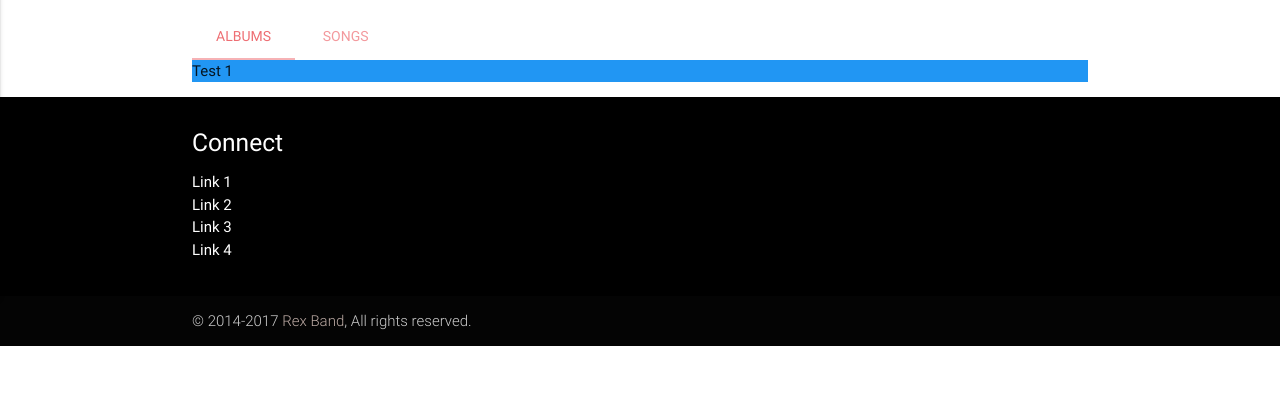
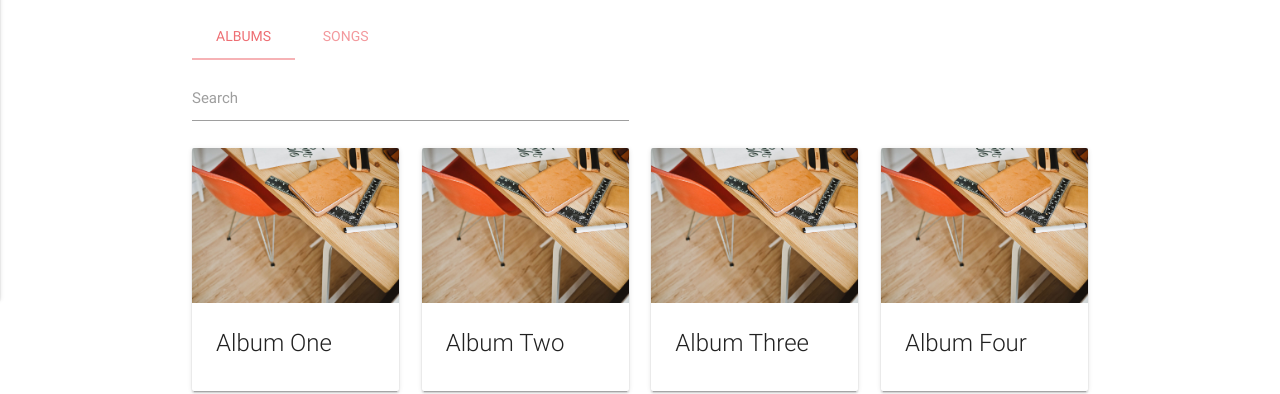
Before and after one commit to akkshaylawrence/Rex-Band, a website: page public/music.html in a window 1280 px wide. Shown: the part 561-955 px from the top of the page. Before the commit the page ends 907 px from the top, so only its background shows below. Drawn offline with nearby package versions, Linux system fonts and the light colour scheme.

Commit message:
Added Content in Music Page

```diff
--- a/public/js/init.js
+++ b/public/js/init.js
@@ -6,4 +6,15 @@
 
     $('.parallax').parallax();
 
+    $('input.autocomplete').autocomplete({
+        data: {
+            "One": null,
+            "Two": null,
+            "Three": null
+        },
+        limit: 5,
+        onAutocomplete: function (val) {},
+        minLength: 1
+    });
+
 })(jQuery);
--- a/public/music.html
+++ b/public/music.html
@@ -101,8 +101,72 @@
                 <li class="tab col s3"><a class="active" href="#test-swipe-1">Albums</a></li>
                 <li class="tab col s3"><a href="#test-swipe-2">Songs</a></li>
             </ul>
-            <div id="test-swipe-1" class="col s12 blue">Test 1</div>
-            <div id="test-swipe-2" class="col s12 red">Test 2</div>
+            <div id="test-swipe-1" class="col s12">
+                <div class="col center-aligned s12 m6 l6">
+                    <div class="row">
+                        <div class="input-field col s6">
+                            <input type="text" id="autocomplete-input" class="autocomplete">
+                            <label for="autocomplete-input">Search</label>
+                            <ul class="autocomplete-content dropdown-content"></ul>
+                        </div>
+                    </div>
+                    <div>
+                        <div class="row">
+                            <div class="col s12 m6 l3">
+                                <div class="card">
+                                    <div class="card-image waves-effect waves-block waves-light">
+                                        <img class="activator" src="images/office.jpg">
+                                    </div>
+                                    <div class="card-content">
+                                        <span class="card-title activator grey-text text-darken-4">Album One</span>
+                                    </div>
+                                </div>
+                            </div>
+                            <div class="col s12 m6 l3">
+                                <div class="card">
+                                    <div class="card-image waves-effect waves-block waves-light">
+                                        <img class="activator" src="images/office.jpg">
+                                    </div>
+                                    <div class="card-content">
+                                        <span class="card-title activator grey-text text-darken-4">Album Two</span>
+                                    </div>
+                                </div>
+                            </div>
+                            <div class="col s12 m6 l3">
+                                <div class="card">
+                                    <div class="card-image waves-effect waves-block waves-light">
+                                        <img class="activator" src="images/office.jpg">
+                                    </div>
+                                    <div class="card-content">
+                                        <span class="card-title activator grey-text text-darken-4">Album Three</span>
+                                    </div>
+                                </div>
+                            </div>
+                            <div class="col s12 m6 l3">
+                                <div class="card">
+                                    <div class="card-image waves-effect waves-block waves-light">
+                                        <img class="activator" src="images/office.jpg">
+                                    </div>
+                                    <div class="card-content">
+                                        <span class="card-title activator grey-text text-darken-4">Album Four</span>
+                                    </div>
+                                </div>
+                            </div>
+                        </div>
+                    </div>
+                </div>
+            </div>
+            <div id="test-swipe-2" class="col s12">
+                <div class="col center-aligned s12 m6 l6">
+                    <div class="row">
+                        <div class="input-field col s6">
+                            <input type="text" id="autocomplete-input1" class="autocomplete">
+                            <label for="autocomplete-input1">Search</label>
+                            <ul class="autocomplete-content dropdown-content"></ul>
+                        </div>
+                    </div>
+                </div>
+            </div>
         </div>
     </div>
 
```
